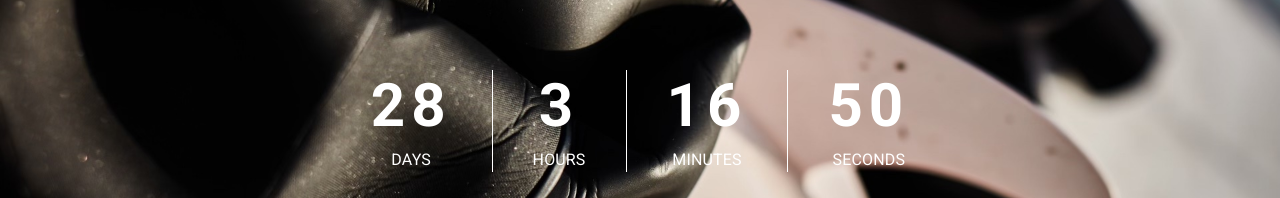
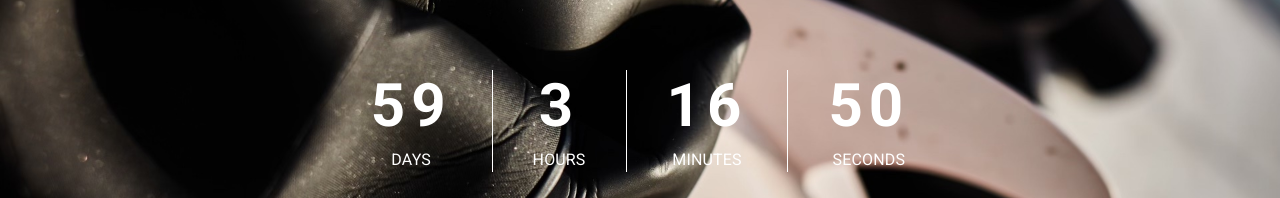
Before and after one commit to sskohrog/bewet, a React (Create React App) app: page /countdown in a window 1280 px wide. Shown: the part 211-409 px from the top of the page. Built offline with nearby package versions, Linux system fonts and the light colour scheme.

Commit message:
latest code

```diff
--- a/src/countdown/Countdown.js
+++ b/src/countdown/Countdown.js
@@ -109,7 +109,7 @@ export const Countdown = () => {
       >
         <Box>
           <CountdownWidget
-            date={new Date('05/01/2024')}
+            date={new Date('06/01/2024')}
             renderer={displayTimer}
           />
         </Box>
```
